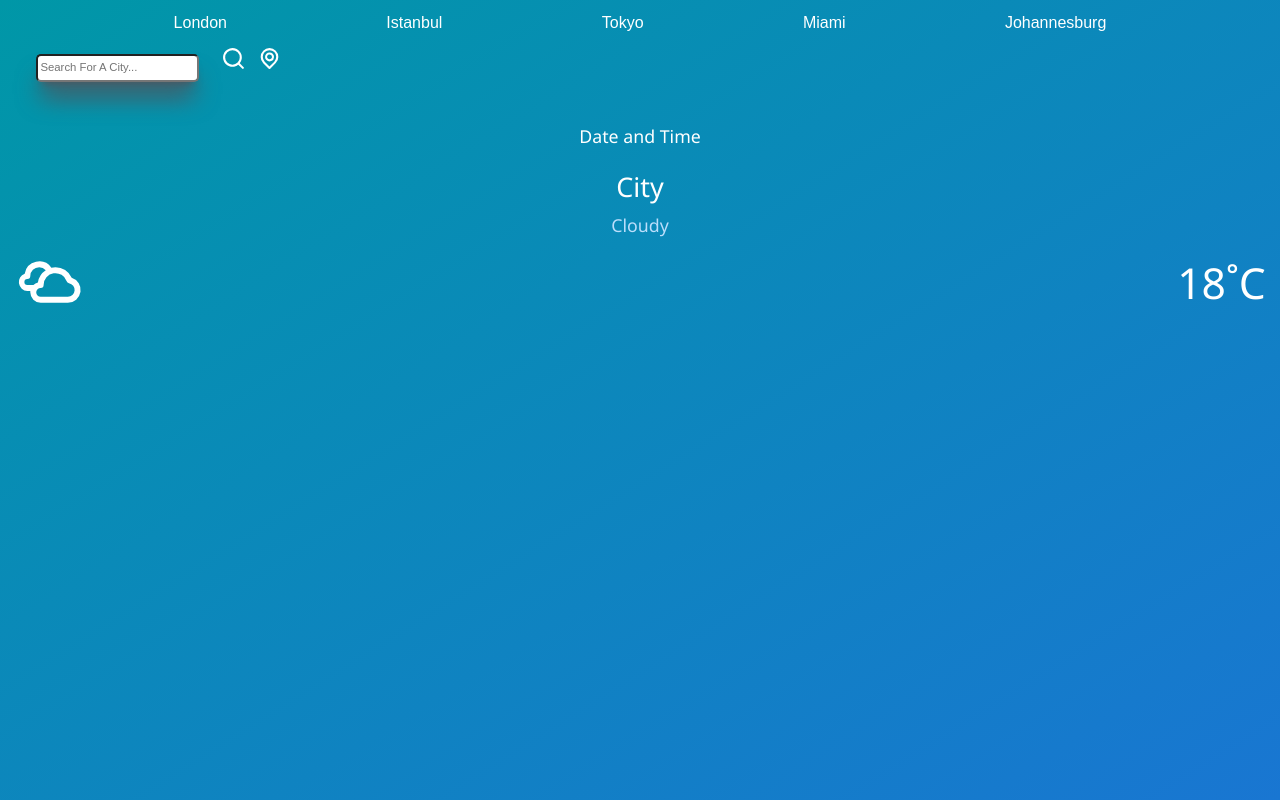
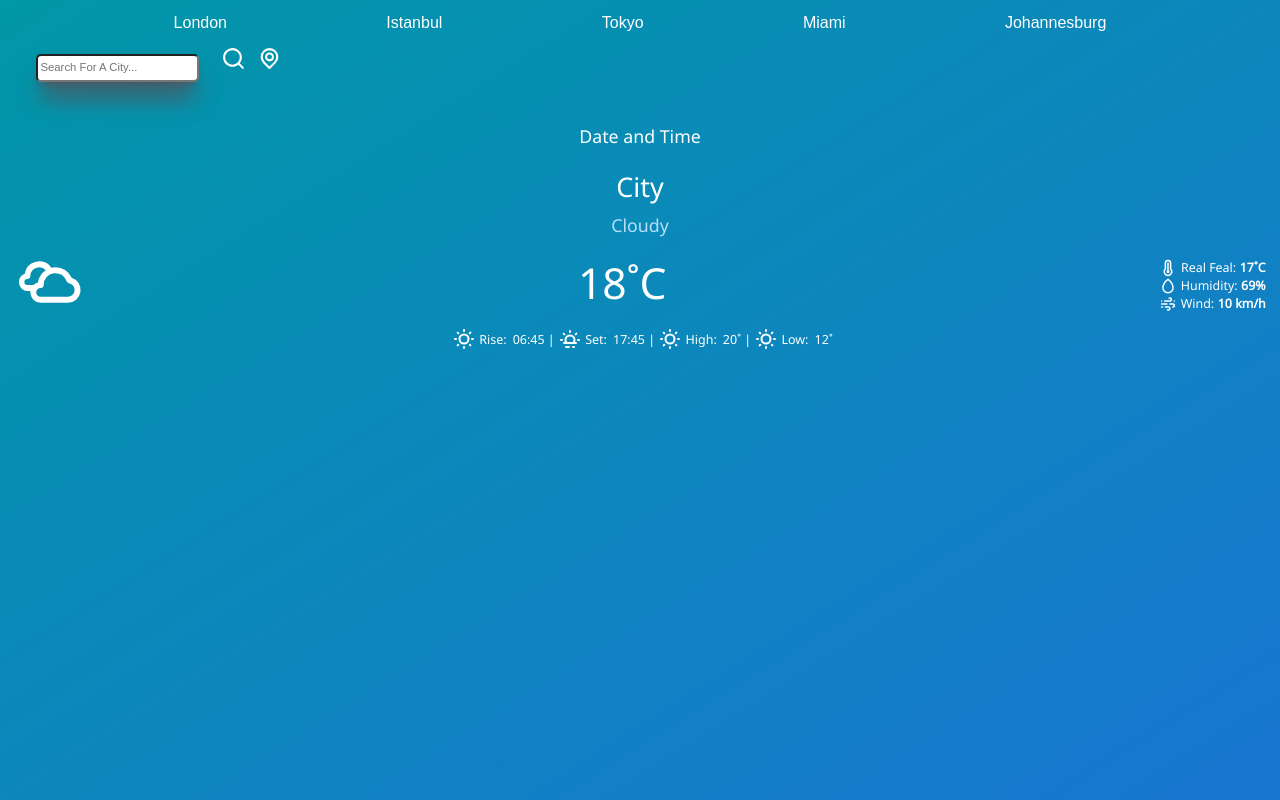
Before and after one commit to BektasTu/capstone-project, a React (Create React App) app: page / in a window 1280 px wide. Built offline with nearby package versions, Linux system fonts and the light colour scheme; no server answers.

Commit message:
Temperature Details -added Details about the actual weather -added styling -no function yet all of them are placeholders

```diff
--- a/src/components/weather-card/TemperatureAndDetails.js
+++ b/src/components/weather-card/TemperatureAndDetails.js
@@ -1,4 +1,11 @@
-import { UilClouds } from "@iconscout/react-unicons";
+import {
+  UilClouds,
+  UilTemperature,
+  UilTear,
+  UilWind,
+  UilSun,
+  UilSunset,
+} from "@iconscout/react-unicons";
 import React from "react";
 import styled from "styled-components";
 
@@ -6,16 +13,51 @@ function TemperatureAndDetails() {
   return (
     <>
       <WeatherDescription>Cloudy</WeatherDescription>
-      <WeatherDetailsLocation>
+      <Container>
         <WeatherIcon size={90} />
         <Degree>18˚C</Degree>
-      </WeatherDetailsLocation>
+        <WeatherDetails>
+          <DetailsSide>
+            <TemperatureIcon size={18} />
+            <p>Real Feal:</p>
+            <RealFeal>17˚C</RealFeal>
+          </DetailsSide>
+          <DetailsSide>
+            <HumidityIcon size={18} />
+            <p>Humidity:</p>
+            <RealFeal>69%</RealFeal>
+          </DetailsSide>
+          <DetailsSide>
+            <WindIcon size={18} />
+            <p>Wind:</p>
+            <RealFeal>10 km/h</RealFeal>
+          </DetailsSide>
+        </WeatherDetails>
+      </Container>
+
+      <DetailsBottom>
+        <UilSun />
+        <TextDetails>
+          Rise: <NumberDetails>06:45 |</NumberDetails>
+        </TextDetails>
+        <UilSunset />
+        <TextDetails>
+          Set: <NumberDetails>17:45 |</NumberDetails>
+        </TextDetails>
+        <UilSun />
+        <TextDetails>
+          High: <NumberDetails>20˚ |</NumberDetails>
+        </TextDetails>
+        <UilSun />
+        <TextDetails>
+          Low: <NumberDetails>12˚</NumberDetails>
+        </TextDetails>
+      </DetailsBottom>
     </>
   );
 }
 
 const WeatherDescription = styled.div`
-  position: relative;
   display: flex;
   align-items: center;
   justify-content: center;
@@ -25,7 +67,7 @@ const WeatherDescription = styled.div`
   color: #bbdefb;
 `;
 
-const WeatherDetailsLocation = styled.div`
+const Container = styled.div`
   position: relative;
   display: flex;
   flex-direction: row;
@@ -43,4 +85,57 @@ const Degree = styled.p`
   line-height: 1;
 `;
 
+const WeatherDetails = styled.div`
+  display: flex;
+  flex-direction: column;
+  margin-top: 0.5rem;
+`;
+
+const DetailsSide = styled.div`
+  display: flex;
+  font-size: 0.875rem;
+  justify-content: center;
+  align-items: center;
+  line-height: 1.25rem;
+  font-weight: 300;
+`;
+
+const TemperatureIcon = styled(UilTemperature)`
+  margin-right: 0.25rem;
+`;
+
+const RealFeal = styled.span`
+  font-weight: 600;
+  margin-left: 0.25rem;
+`;
+
+const WindIcon = styled(UilWind)`
+  margin-right: 0.25rem;
+`;
+
+const HumidityIcon = styled(UilTear)`
+  margin-right: 0.25rem;
+`;
+
+const DetailsBottom = styled.div`
+  display: flex;
+  padding: 0.75rem auto;
+  margin-left: 0.5rem;
+  font-size: 0.88rem;
+  flex-direction: row;
+  justify-content: center;
+  align-items: center;
+  color: white;
+`;
+
+const TextDetails = styled.p`
+  font-weight: 300;
+  margin-left: 0.25rem;
+`;
+
+const NumberDetails = styled.span`
+  margin: 0.2rem;
+  font-weight: 500;
+`;
+
 export default TemperatureAndDetails;
```
Also changed, not shown: src/components/weather-card/Forecast.js (added, +7 -0 lines).
